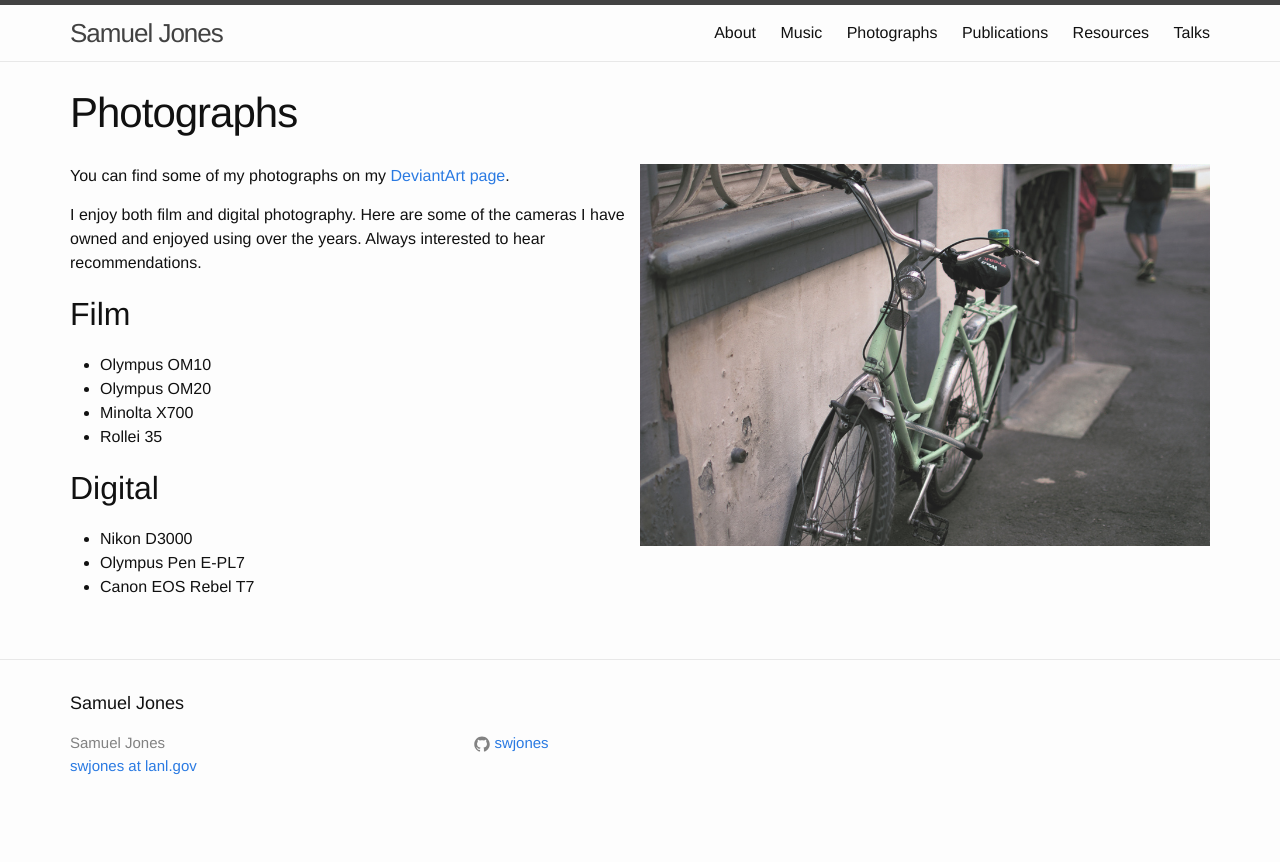
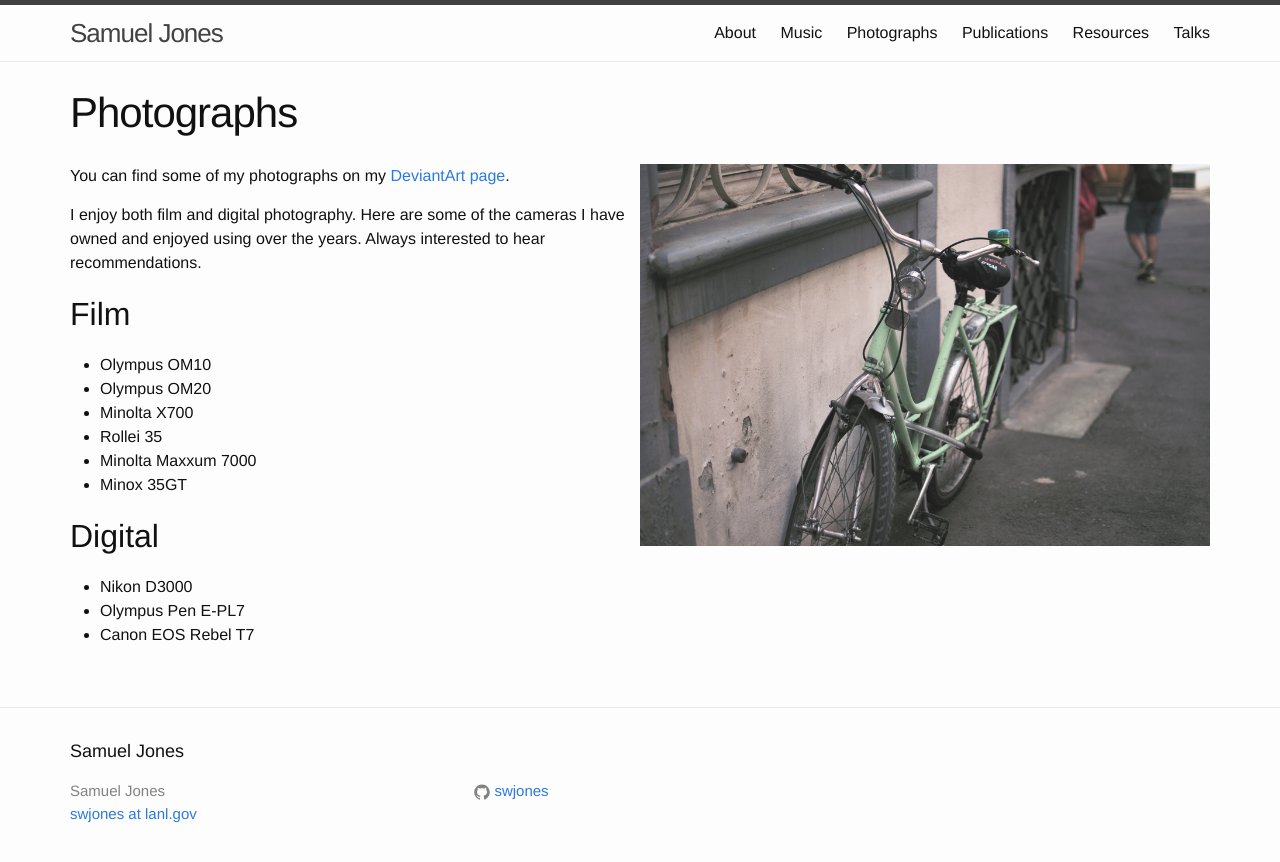
Before and after one commit to swjones/swjones.github.io, a Jekyll site: the page built from photo.md, in a window 1280 px wide. Shown: the top 862 px of the page. Built offline with Jekyll 4.4.1, drawn with Linux system fonts in a browser that asks for light colours.

Commit message:
add more cameras

```diff
--- a/photo.md
+++ b/photo.md
@@ -18,6 +18,8 @@ Film
 * Olympus OM20
 * Minolta X700
 * Rollei 35
+* Minolta Maxxum 7000
+* Minox 35GT
 
 Digital
 ---
```
